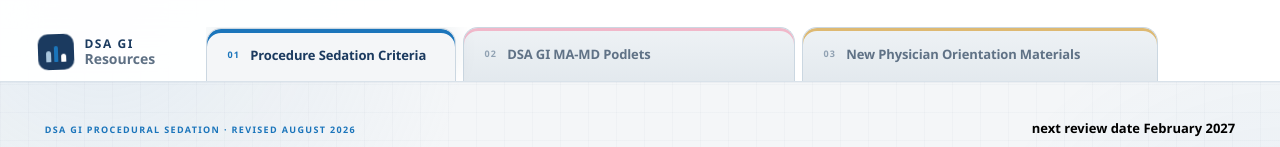
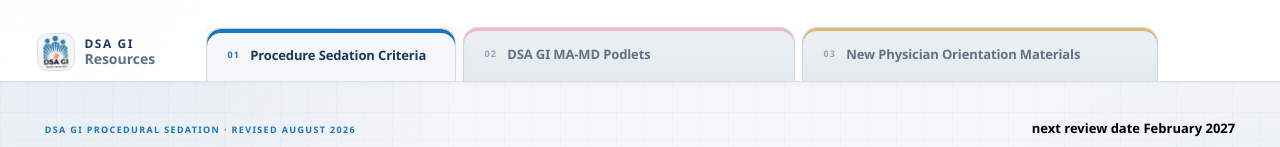
Before and after one commit to roshan-d-patel-8/dsa-gi-sedation-criteria, a React (Vite) app: page / in a window 1280 px wide. Shown: the top 147 px of the page. Built offline with nearby package versions, Linux system fonts and the light colour scheme.

Commit message:
Replace brand mark with official DSA GI logo (v0.12.0)
Co-Authored-By: Claude Fable 5 <noreply@anthropic.com>

```diff
--- a/package.json
+++ b/package.json
@@ -1,6 +1,6 @@
 {
   "name": "dsa-gi-sedation-criteria",
-  "version": "0.11.1",
+  "version": "0.12.0",
   "private": true,
   "type": "module",
   "scripts": {
--- a/src/App.jsx
+++ b/src/App.jsx
@@ -548,7 +548,7 @@ export default function App() {
     <div className={`app-shell active-${activeTab}`}>
       <header className="site-header">
         <div className="brand" aria-label="DSA GI Resources">
-          <span className="brand-mark"><i /><i /><i /></span>
+          <img className="brand-mark" src={`${import.meta.env.BASE_URL}dsa-gi-logo.png`} alt="DSA GI logo" />
           <span><strong>DSA GI</strong><small>Resources</small></span>
         </div>
         <FolderTabs activeTab={activeTab} onChange={setActiveTab} />
--- a/src/styles.css
+++ b/src/styles.css
@@ -58,10 +58,7 @@ body::before {
 .brand > span:last-child { display: grid; line-height: 1.08; }
 .brand strong { font-size: 12px; letter-spacing: .13em; }
 .brand small { color: var(--muted); font-size: 14px; font-weight: 650; }
-.brand-mark { width: 36px; height: 36px; border-radius: 10px; background: var(--navy); display: flex; align-items: end; gap: 3px; padding: 8px; transform: rotate(-2deg); }
-.brand-mark i { flex: 1; height: 55%; border-radius: 3px 3px 1px 1px; background: var(--pillar); }
-.brand-mark i:nth-child(2) { height: 82%; background: var(--way); }
-.brand-mark i:nth-child(3) { height: 38%; background: var(--white); }
+.brand-mark { width: 36px; height: 36px; border-radius: 10px; object-fit: cover; transform: rotate(-2deg); box-shadow: 0 0 0 1px rgba(31, 68, 100, .18); }
 
 .folder-tabs {
   min-width: 0;
```
Also changed, not shown: public/dsa-gi-logo.png (added), 1 other file (tests, documents, lock files or other folders).
